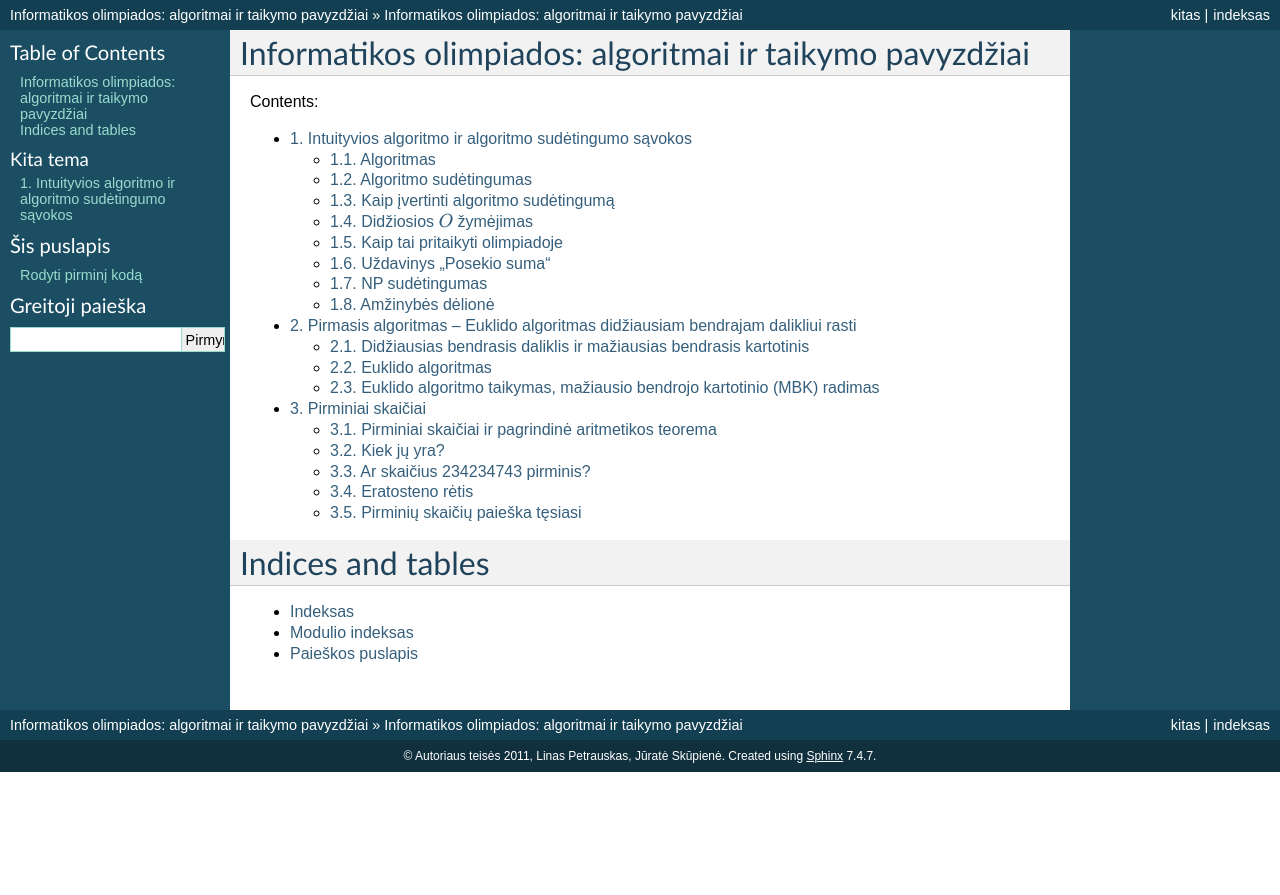
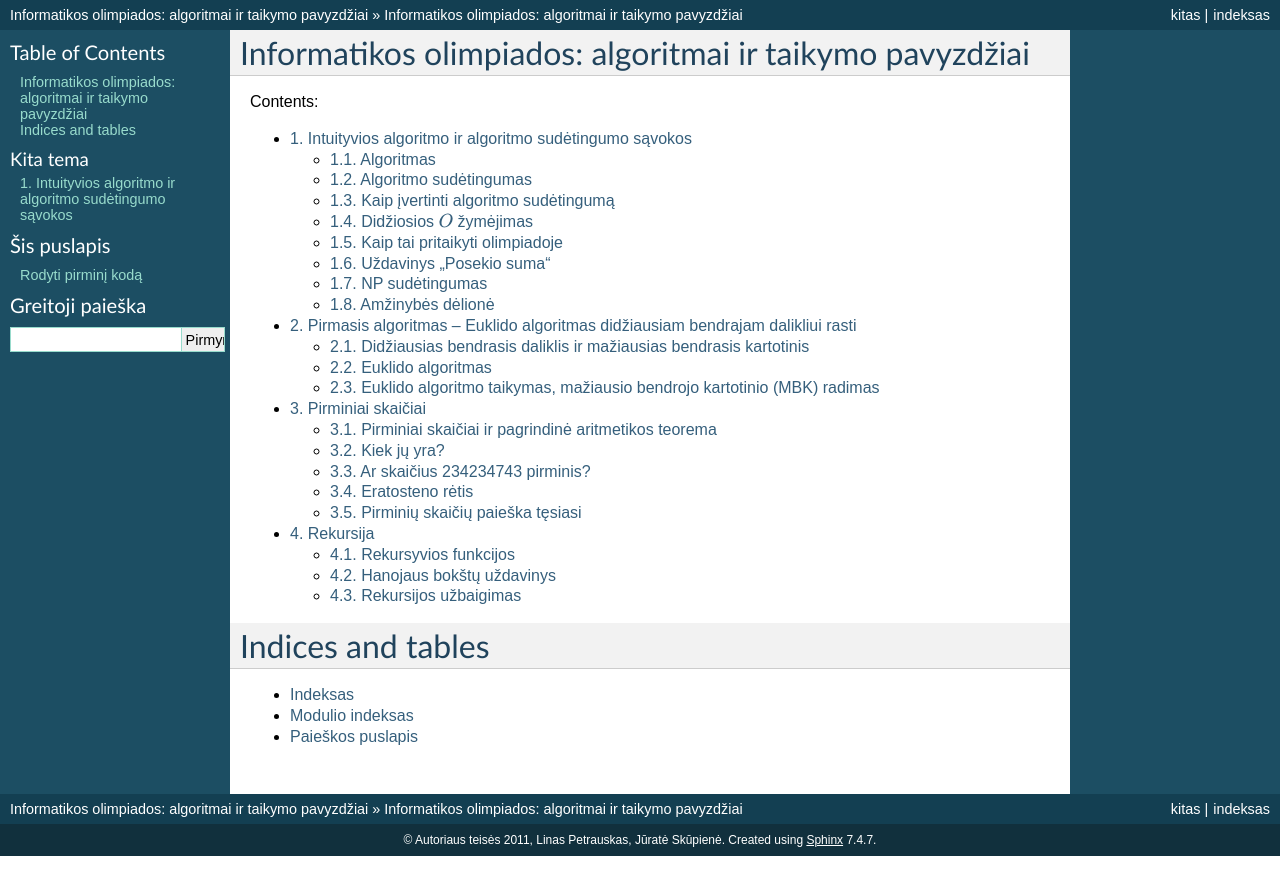
Before and after one commit to linasp/leidinys-9-10-kl, a Sphinx documentation site: the page built from source/turinys.rst, in a window 1280 px wide. Shown: the top 895 px of the page. Built offline with Sphinx 7.4.7, drawn with Linux system fonts in a browser that asks for light colours; formulas are drawn with MathJax 3; part of the change alters nothing that is shown.

```diff
--- /dev/null
+++ b/source/rekursija.rst
@@ -0,0 +1,209 @@
+Rekursija
+=========
+
+    *In order to understand recursion, one must first understand recursion.*
+
+    Norint suprasti rekursiją, pirma reikia suprasti rekursiją.
+
+    (Populiarus humoristinis posakis)
+
+
+Šis humoristinis posakis gana gerai nusako rekursijos esm: algoritmas yra rekursyvus, jei bent vienas iš jo žingsnių yra to paties algoritmo atlikimas su kitais (dažniausiai mažesniais) duomenimis.
+
+Pažintį su rekursija pradėkime nuo geometrinės figūros, vadinamos Mengerio kempine [#mengerio_iliustracija]_ (ji yra fraktalinis [#fraktalas]_ kūnas), konstravimo algoritmo:
+
+#. Paimamas kubas.
+#. Kubas suskaidomas į 27 vienodo dydžio kubelius.
+#. Pašalinamas kubo viduryje esantis kubelis, taip pat dar 6 kiekvienos sienos viduryje esantys kubeliai.
+#. Toliau su kiekvienu likusiu kubeliu veiksmai kartojami nuo antro žingsnio.
+
+Pateiktas konstravimo algoritmas yra rekursyvus, nes ketvirtame žingsnyje nurodoma tą patį algoritmą taikyti kitiems duomenims.
+
+
+Rekursyvios funkcijos
+---------------------
+
+Aukšto lygio programavimo kalbos suteikia galimybę aprašyti rekursyvias funkcijas, t. y. funkcijas, kurios iškviečia pačios save. Kiekvieną kartą kreipiantis į funkciją, įsimenamas grįžimo adresas, padaromos parametrų kopijos ir sukuriami nauji lokalūs funkcijos kintamieji.
+
+Tai organizuojama **dėklo** (angl. *stack*) duomenų struktūra. Ši struktūra veikia LIFO (angl. *Last in First out*) principu: nauji duomenys dedami į dėklo „viršų“ ir imami nuo „viršaus“, t. y. imant duomenis visada paimamas paskutinis padėtas duomuo. Taigi kiekvieną rekursyvų algoritmą galima realizuoti nenaudojant rekursijos, o suprogramuojant ir panaudojant savo dėklo duomenų struktūrą.
+
+Rekursyvi funkcija su ją iškvietusia funkcija (savo pačios „kopija“) gali bendrauti tik parametrais bei globaliais kintamaisiais.
+
+Panagrinėkime keletą paprastų rekursyvių funkcijų. Vieną, beje, jau matėme -- Euklido algoritmas DBD rasti gali būti užrašomas rekursyviai.
+
+Kitas pavyzdys -- skaičiaus faktorialas:
+
+.. math::
+
+    0! &= 1 \\
+    n! &= n(n – 1)!, \text{jei} n > 0
+
+Galime parašyti skaičiaus faktorialą skaičiuojančią funkciją:
+
+.. code-block:: pascal
+
+    function fakt(n : integer) : longint;
+    begin
+        if n = 0 then
+            fakt := 1
+        else
+            fakt := n * fakt(n – 1);
+    end;
+
+Kreipinio ``fakt(4)`` vykdymą iliustruoja žemiau pateiktas paveikslas:
+
+Atlikus kreipinį ``fakt(n)``, iš viso bus įvykdyta :math:`(n + 1)` funkcijų kvietimų, taigi šios funkcijos sudėtingumas yra :math:`O(n)`. Šis būdas yra lėtesnis už faktorialo skaičiavimą ciklu, kadangi funkcijos iškvietimas yra kur kas sudėtingesnis procesas už ciklo iteraciją.
+
+Kitas rekursyvios funkcijos pavyzdys -- Fibonačio skaičiai. 1202 metais italų matematikas Leonardo Pisano, vadinamas Fibonačiu (*Fibonacci*), sugalvojo uždavinį: triušių pora kas mėnesį atsiveda po du triušiukus (patinėlį ir patelę), o iš atvestųjų triušiukų po dviejų mėnesių jau gaunamas naujas prieauglis. Kiek triušių bus po metų, jei metų pradžioje buvo viena jauniklių pora? Triušių skaičių kiekvieną mėnesį nusakys seka :math:`1, 1, 2, 3, 5, 8, 13, 21, 34, \ldots`, o šie skaičiai yra vadinami Fibonačio skaičiais. Juos taip pat galima skaičiuoti rekursyviai:
+
+.. math::
+
+    F_1 &= F_2 = 1
+    F_n &= F_{n-1} + F{n-2}, \text{jei} n > 2
+
+.. code-block:: pascal
+
+    function F(n : integer) : longint;
+    begin
+        if n <= 2 then
+            F := 1
+        else
+            F := F(n – 1) + F(n – 2);
+    end;
+
+Nors ši funkcija atrodo tokia pat paprasta, kaip ir faktorialo, jos sudėtingumas yra eksponentinis [#fib_skaiciai]_. Taip yra todėl, kad kiekviena funkcija iškviečia net dvi kitas, antrines funkcijas, o joms perduodami argumentai sumažinami tik pastoviu dydžiu. Iškvietus ``F(45)``, atsakymo tektų palaukti.
+
+Pastebėkime, kad visi minėti uždaviniai pasižymi viena bendra savybe: spręsdami uždavinį, turime išspręsti analogiškus, bet mažesnius uždavinius. Pavyzdžiui, jei norime suskaičiuoti :math:`n!`, turime išspręsti mažesnį uždavinį -- suskaičiuoti :math:`(n – 1)!`, o jei norime rasti :math:`DBD(25, 15)` (pagal Euklido algoritmą), turime rasti :math:`DBD(15, 10)`.
+
+
+Hanojaus bokštų uždavinys
+-------------------------
+
+Išspręsime klasikinį *Hanojaus bokštų* uždavinį, kurį 1883 metais suformulavo prancūzų matematikas Eduardas Lukas (*Edouard Lucas*).
+
+    Duoti trys stiebai ir aštuoni skirtingo dydžio diskai. Iš pradžių visi šie diskai sumauti ant pirmojo stiebo: apačioje pats didžiausias diskas, ant jo -- mažesnis ir t. t. Viršuje užmautas pats mažiausias iš diskų.
+
+    **Užduotis:** reikia perkelti visus diskus nuo pirmojo stiebo ant paskutinio laikantis šių taisyklių:
+        * Vienu ėjimu galima kelti tik vieną diską.
+        * Diską galima užmauti tik ant tuščio stiebo arba uždėti ant didesnio už jį disko.
+        * Atliekamų perkėlimų skaičius turi būti minimalus.
+
+Praplėsime standartinę uždavinio formuluotę: vietoj aštuonių diskų reikia perkelti :math:`n` diskų. Stiebai pavadinti raidėmis A, B ir C. Parašykite programą, kuri atspausdintų, kaip perkelti visus diskus, laikantis minėtų taisyklių.
+
+Panagrinėkime paprasčiausius atvejus [#patarimas]_. Kai :math:`n = 1`, diską perkeliame (ir uždavinį išsprendžiame) vienu žingsniu. Nesunku jį išspręsti, kai :math:`n = 2`, tam reikia trijų perkėlimų. Šiek tiek pagalvoję suvokiame, kad pakanka 7 perkėlimų uždaviniui išspręsti, kai :math:`n = 3`.
+
+Atkreipkite dėmesį, kad niekas nepasikeistų, jei uždavinyje būtų reikalaujama diskus perkelti ne ant dešiniojo, o ant vidurinio disko: atliktume tuos pačius ėjimus, tik diskus keltume ne ant dešiniojo, o ant vidurinio ir atvirkščiai.
+
+Ko gi reikia, kad galėtume pagal taisykles perkelti :math:`n`-ąjį (patį didžiausią) diską? Visų pirma, ant jo neturi būti jokių kitų diskų. Be to, dešinysis stiebas taip pat turi būti tuščias. Vadinasi, visi likę diskai turi būti jau perkelti ant vidurinio stiebo! Tik tuomet galėsime perkelti :math:`n`-ąjį (didžiausią) diską.
+
+Bandydami :math:`(n – 1)` mažesnių diskų perkelti ant vidurinio stiebo, galime visiškai nekreipti dėmesio į :math:`n`-ąjį diską: jis nesutrukdys, kadangi yra didesnis už visus likusius diskus. Taigi :math:`(n – 1)` diskų perkėlimas yra visiškai tas pats, tik sumažintas, uždavinys. Taip pradedame įžvelgti rekursyvų uždavinio sprendimą, kurio bendra schema tokia:
+
+    Jei norime perkelti :math:`n > 0` diskų:
+    #. Visus mažesnius diskus perkeliame ant tarpinio stiebo.
+    #. Perkeliame :math:`n`-ąjį diską.
+    #. Visus mažesnius diskus perkeliame ant galinio stiebo.
+
+Tegul ``kelk`` yra diskų perkėlinėjimo funkcija. Ji turi priklausyti nuo diskų, kuriuos reikia perkelti, skaičiaus. Be to, ji turi žinoti, nuo kurio ir ant kurio stiebo norima perkelti diskus. Tai nebus visada tie patys stiebai A ir C. Pavyzdžiui, jei norėsime n diskų perkelti nuo stiebo A ant stiebo C, turime :math:`(n – 1)` diską perkelti nuo stiebo A ant stiebo B (ta pati užduotis, tik kitas diskų skaičius ir stiebų vardai), o vėliau -- nuo B ant C. Kintamuosius žymėsime nuo, ant ir tarp (tarpiniam stiebui). Jei :math:`n > 0`, diskus perkeliame remdamiesi aukščiau aprašyta taisykle, o jei :math:`n = 0`, nereikia atlikti nieko -- rekursija baigiama.
+
+.. code-block:: pascal
+
+    procedure kelk(n : integer; nuo, tarp, ant : char);
+    begin
+        if n > 0 then begin
+          kelk(n – 1, nuo, ant, tarp); { nuo –> tarp }
+          writeln(nuo, ' –> ', ant);   { perkeliamas n-tasis diskas }
+          kelk(n – 1, tarp, nuo, ant)  { tarp –> ant }
+        end
+    end;
+
+Jei norime perkelti :math:`n` diskų nuo stiebo A ant stiebo C, iškviečiame ``kelk(n, 'A', 'B', 'C')``. Žemiau iliustruojamas procedūros veikimas, iškvietus ``kelk(3, 'A', 'B', 'C')``:
+
+Taigi procedūra atspausdins::
+
+    A –> C
+    A –> B
+    C –> B
+    A –> C
+    B –> A
+    B –> C
+    A –> C
+
+Nuostabu, kad šiam, iš pirmo žvilgsnio sudėtingam, uždaviniui egzistuoja toks elegantiškas sprendimas.
+
+Parodysime, jog aprašytuoju būdu kilnojant diskus perkėlimų skaičius yra mažiausias. Pažymėkime :math:`T_n` mažiausią perkėlimų skaičių, reikalingą perkelti :math:`n` diskų nuo vieno stiebo ant kito. Žinome, kad :math:`T_0 = 0, T_1 = 1, T_2 = 3` ir :math:`T_3 = 7`.
+
+Be to, iš ankstesnių samprotavimų seka, kad :math:`n` diskų galima perkelti :math:`T_{n-1} + 1 + T_{n–1} = 2T_{n–1} + 1` perkėlimais, t. y.:
+
+.. todo:: sutvarkyti lygčių numerius žemiau.
+
+.. math::
+
+    Tn \le 2Tn–1 + 1
+
+Kita vertus, ar galime ką nors atlikti geriau? Anksčiau ar vėliau būtinai teks perkelti :math:`n`-tąjį (didžiausią) diską. Prieš tai likusieji :math:`n - 1` diskų privalės atsidurti ant vidurinio stiebo, o tam reikės bent :math:`T_{n-1}` (minimalaus skaičiaus) perkėlimų. Vieno perkėlimo reikės :math:`n`-ajam diskui, ir pagaliau dar bent :math:`T_{n-1}` perkėlimų mažesniems diskams perkelti ant viršaus. Todėl:
+
+.. math::
+
+    Tn \ge 2Tn–1 + 1
+
+Iš (1) ir (2) nelygybių gauname, kad :math:`T_n = 2T_{n-1} + 1`.
+
+Taigi :math:`T_n` galime apskaičiuoti pagal rekurentinį sąryšį:
+
+.. math::
+
+    T_0 &= 0 \\
+    T_n &= 2T_{n-1} + 1, \text{jei} n > 0
+
+Pavyzdžiui, :math:`T_4 = 2T_3 + 1 = 15`.
+
+Tačiau rekurentinis sąryšis neatsako į klausimą, koks procedūros kelk sudėtingumas. Matyti, kad, diskų skaičių padidinus vienetu, ėjimų skaičius maždaug padvigubėja. Norėdami būti tikri, išspręsime rekurentinį sąryšį.
+
+Pažymėkime :math:`U_n` skaičių, vienetu didesnį už :math:`T_n`: t. y. :math:`U_n = T_n + 1`.
+
+Pridėję prie (3) lygybių po vienetą, gauname:
+
+.. math::
+
+    T_0 + 1 &= 1 \\
+    T_n + 1 &= 2T_{n–1} + 2 = 2(T_{n–1} + 1), \text{jei} n > 0
+
+Taigi:
+
+.. math::
+
+    U_0 &= 1
+    U_n &= 2U_{n–1}, \text{jei} n > 0
+
+Iš čia matyti, kad :math:`U_n = 2U_{n–1} = 2^k \cdot U_{n–k} = 2^n`, vadinasi, :math:`T_n = U_n – 1 = 2^n – 1`.
+
+Procedūros ``kelk``, perkeliančios :math:`n` diskų, atliekamų žingsnių skaičius proporcingas :math:`T_n`, taigi šios procedūros sudėtingumas yra :math:`O(2^n)`. Palyginkime procedūrą kelk su Fibonačio skaičių skaičiavimo funkcija ``F`` -- kiekviena jų atlieka du rekursyvius kreipinius, argumentą sumažindamos tik pastoviu dydžiu. Tai lemia eksponentinį sudėtingumą.
+
+
+Rekursijos užbaigimas
+---------------------
+
+    Yra jūroj paskandinta dėžė, toj dėžėj yra zuikis,
+    tam zuiky -- karvelis, tam karvely -- kiaušinis,
+    tam kiaušiny -- adata, ją perlaužus raganius mirs.
+
+    (Lietuvių liaudies pasaka)
+
+Kiekvienoje rekursinėje procedūroje turi būti numatyti visi ribiniai atvejai, kuriuos pasiekus rekursija nutraukiama. Ribinis atvejis -- randama ir sulaužoma adata -- numatytas netgi pasakoje, tuo labiau jo nereiktų pamiršti programuojant.
+
+Panagrinėkime analizuotų pavyzdžių ribinius atvejus. Skaičiuojant skaičiaus :math:`n` faktorialą, ribinis atvejis yra :math:`n = 0` (:math:`0! = 1`), ieškant :math:`n`-ojo Fibonačio skaičiaus -- :math:`n \le 2` (:math:`F_1 = F_2 = 1`). Ieškant didžiausiojo bendro skaičių :math:`a` ir :math:`b` daliklio -- rekursija baigiama, kai :math:`b = 0`, keliant diskus Hanojaus bokštų uždavinyje -- kai reikia perkelti 0 (t. y. nebereikia kelti nė vieno) diskų.
+
+Viena vertus, būtina užtikrinti, kad rekursiniame procese *būtinai* bus *pasiekiamas* kuris nors ribinis atvejis, kita vertus -- reikia nepamiršti numatyti *visų* ribinių atvejų. Jei karalaitis kiaušinyje rastų ne adatą, o obuolį, jis atsidurtų keblioje padėtyje...
+
+
+.. rubric:: Išnašos
+
+.. [#mengerio_iliustracija] Mengerio kempinės iliustracija paimta iš http://en.wikipedia.org/wiki/Menger_sponge.
+
+.. [#fraktalas] Terminą „fraktalas“ (išvertus iš lotynų kalbos tai reiškia *sudužęs*, *suskilęs*) pasiūlė B. Mandelbrotas. Jis norėjo viena sąvoka aprašyti tokius gamtoje pasitaikančius darinius kaip debesys, kalnai, žaibai arba tam tikrus geometrinius objektus. Pasirodo, visi šie objektai yra fraktalai ir turi tam tikrų bendrų savybių. Fraktalų geometrijos atradimas yra vienas didžiausių XX amžiaus matematikos pasiekimų, ši geometrija plačiai taikoma įvairiose srityse, pavyzdžiui, kuriant fantastinius gamtą imituojančius peizažus filmuose.
+
+.. [#fib_skaiciai] Fibonačio skaičius galima skaičiuoti efektyviai (per tiesinį laiką), masyve įsimenant jau apskaičiuotas reikšmes; apie tai skaitykite 12.2 skyrelyje.
+
+.. todo:: pataisyti skyriaus nuorodą viršuje.
+
+.. [#patarimas] Kelių paprastų uždavinio atvejų sprendimas ranka įtraukia mus į užduotį, suteikia intuicijos ir dažnai privilioja geras idėjas! Taigi tai naudinga daryti olimpiadose.
--- a/source/turinys.rst
+++ b/source/turinys.rst
@@ -15,6 +15,7 @@ Contents:
    algoritmas
    euklido
    pirminiai
+   rekursija
 
 
 
```
